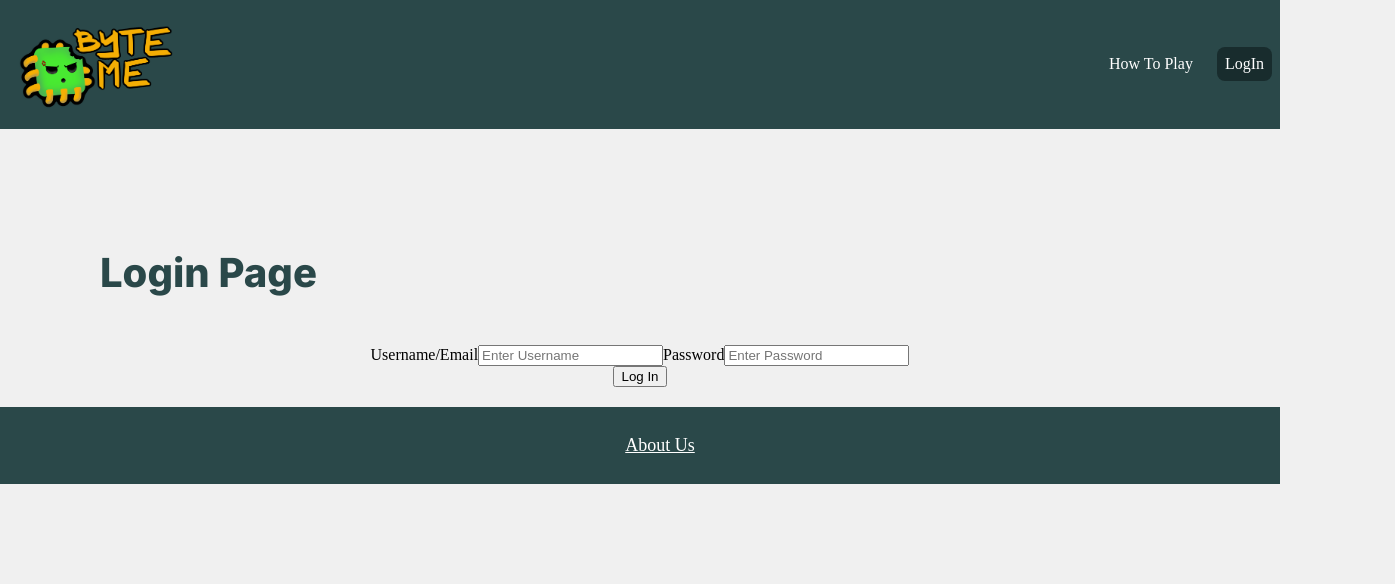
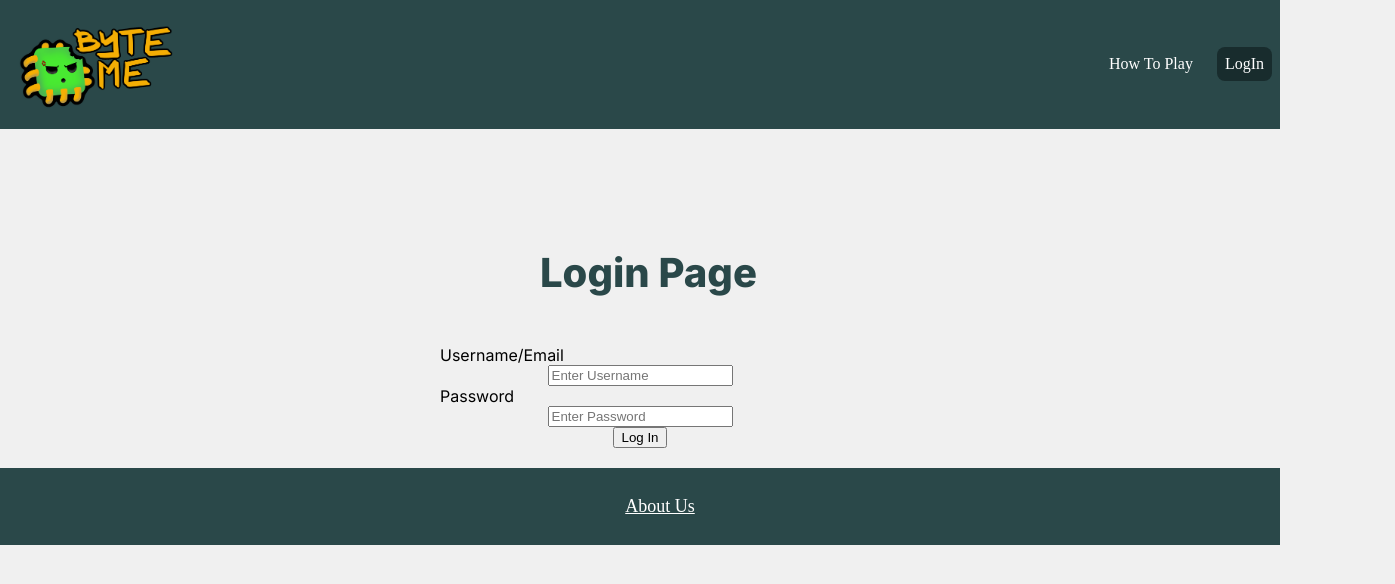
Before and after one commit to KendrickNguyen76/inf124-project, a React (Vite) app in the folder react_frontend/: page /login in a window 1280 px wide. Shown: the top 584 px of the page, 1395 px wide, since content can reach past the window. Built offline with nearby package versions, Linux system fonts and the light colour scheme.

Commit message:
Started working on CSS for login page

```diff
--- a/react_frontend/src/App.css
+++ b/react_frontend/src/App.css
@@ -4,12 +4,14 @@
   height: 100%;
   width: 100%;
 }
+
 html {
   margin: 0;
   padding: 0;
   overflow-x: hidden;
   background-color: #f0f0f0;
 }
+
 body {
   padding-top: 200px; /* Same or slightly more than the nav height */
 }
@@ -26,6 +28,7 @@ h1 {
   font-weight: 800;
   line-height: normal;
 }
+
 h2 {
   width: 855px;
   height: 97px;
--- /dev/null
+++ b/react_frontend/src/Components/Pages/LoginPage.css
@@ -0,0 +1,16 @@
+/* CSS for Login in page */
+
+/* CSS for the main div, which has the id "login_div" */
+#login_div {
+    width: 400px;
+    margin: auto;
+}
+
+/* CSS for the labels, May want to move them to index.css later */
+label {
+    display: block;
+    text-align: left;
+    font-family: Inter;
+    font-style: normal;
+    font-size: 20;
+}
--- a/react_frontend/src/Components/Pages/LoginPage.jsx
+++ b/react_frontend/src/Components/Pages/LoginPage.jsx
@@ -1,4 +1,5 @@
 import React from 'react';
+import './LoginPage.css'
 import { useNavigate } from 'react-router-dom';
 
 const LoginPage = ({ setLoggedIn }) => {
@@ -10,7 +11,7 @@ const LoginPage = ({ setLoggedIn }) => {
   };
 
   return (
-    <div style={{ textAlign: 'center', marginTop: '3rem' }}>
+    <div id="login_div" style={{ textAlign: 'center', marginTop: '3rem' }}>
       <h2>Login Page</h2>
 
       <form action="" method="post">
```
